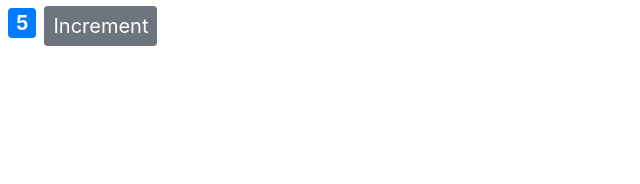
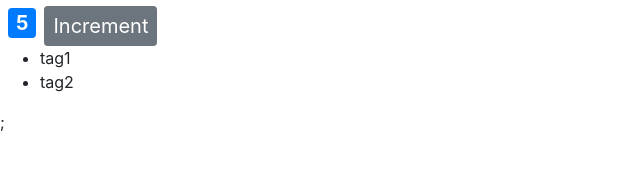
Before and after one commit to srisarvesh/Counter-app, a React (Create React App) app: page / in a window 1280 px wide. Shown: the top 184 px of the page, without its empty margins (0-640 px from the left). Built offline with nearby package versions, Linux system fonts and the light colour scheme.

Commit message:
Adding list items

```diff
--- a/src/components/counter.jsx
+++ b/src/components/counter.jsx
@@ -3,17 +3,33 @@ import React,{ Component } from 'react';
 export default class Counter extends Component {
     state={
         count:5,
-        imageurl:'https://i.imgur.com/gf9qMMK.png'
+        imageurl:'https://i.imgur.com/gf9qMMK.png',
+        tags:['tag1','tag2']
     }
     styles={
         fontSize:20
     }
+    rendertags(){
+        if(this.state.tags.length===0){
+            return <p>There are no tags</p>;
+        }
+
+    return (
+    <ul>
+        {
+        this.state.tags.map(Tag=><li key={Tag}>{Tag}</li>)
+        }
+    </ul>
+    );
+
+}
 
     render() {
         return (
             <div>
                <span style={this.styles} className={this.g()}>{this.formatcount()}</span>
                <button className="btn btn-secondary btn-sm" style={{fontSize:20 }}>Increment</button>
+               {this.rendertags()};
             </div>
             );
     }
```
